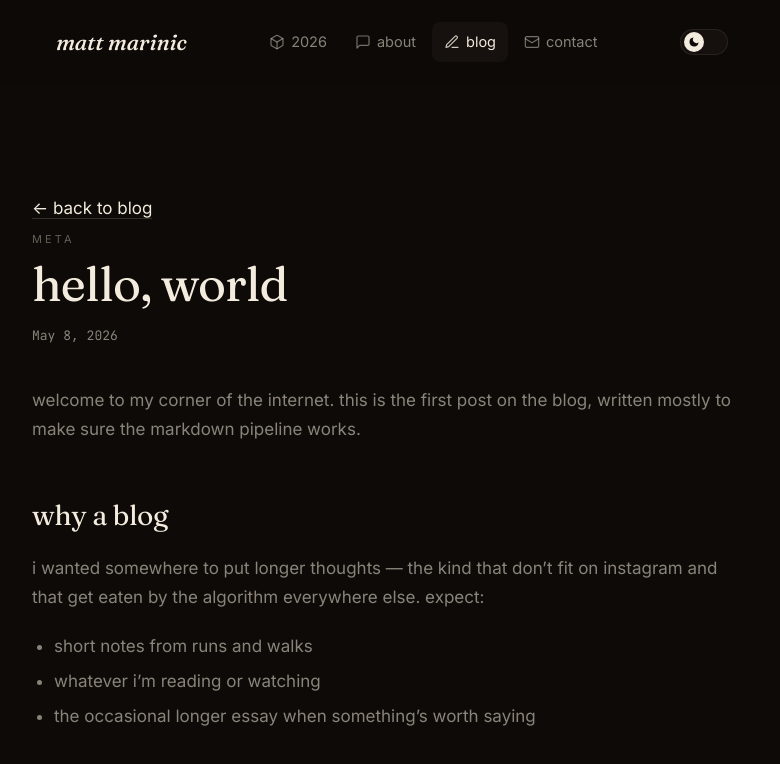
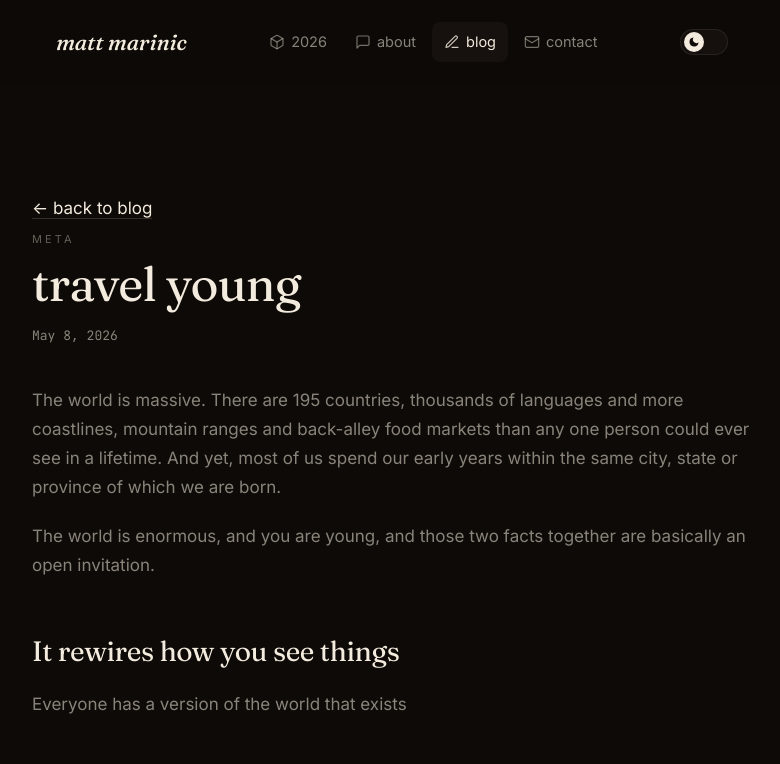
Before and after one commit to callmeMaTTt/website, an Astro site: page /posts/hello-world in a window 1280 px wide. Shown: the top 764 px of the page, without its empty margins (248-1028 px from the left). Built offline with nearby package versions, Linux system fonts and the light colour scheme; Astro itself is replaced by a stand-in of ours.

Commit message:
Update hello-world.md

```diff
--- a/src/content/posts/hello-world.md
+++ b/src/content/posts/hello-world.md
@@ -1,21 +1,21 @@
 ---
-title: hello, world
+title: travel young
 date: 2026-05-08
 tag: meta
-description: a first post — what this blog is for.
+description: why you should travel young
 ---
 
-welcome to my corner of the internet. this is the first post on the blog,
-written mostly to make sure the markdown pipeline works.
+The world is massive. There are 195 countries, thousands of languages and more
+coastlines, mountain ranges and back-alley food markets than any one person
+could ever see in a lifetime. And yet, most of us spend our early years within
+the same city, state or province of which we are born.
 
-## why a blog
+The world is enormous, and you are young, and those two facts together are
+basically an open invitation.
 
-i wanted somewhere to put longer thoughts &mdash; the kind that don't fit
-on instagram and that get eaten by the algorithm everywhere else. expect:
+## It rewires how you see things
 
-- short notes from runs and walks
-- whatever i'm reading or watching
-- the occasional longer essay when something's worth saying
+Everyone has a version of the world that exists
 
 ## how to read
 
```
